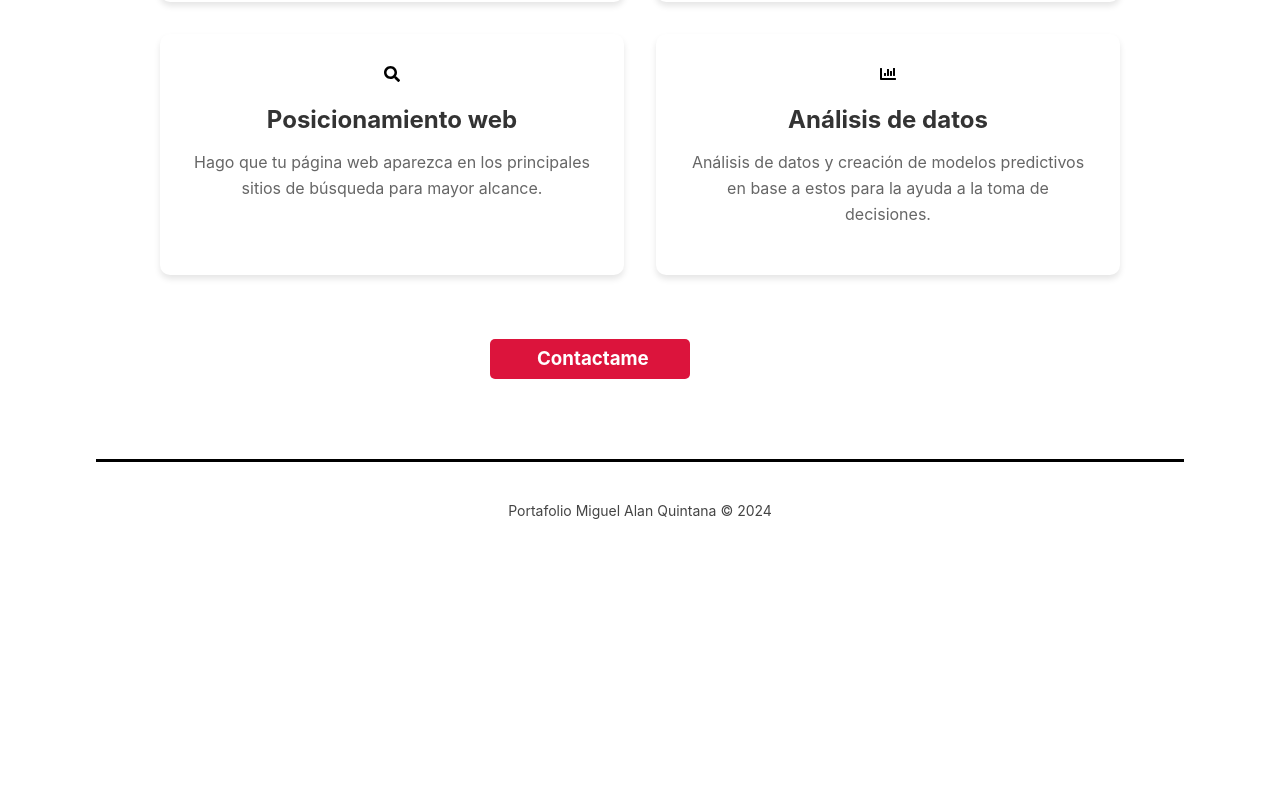
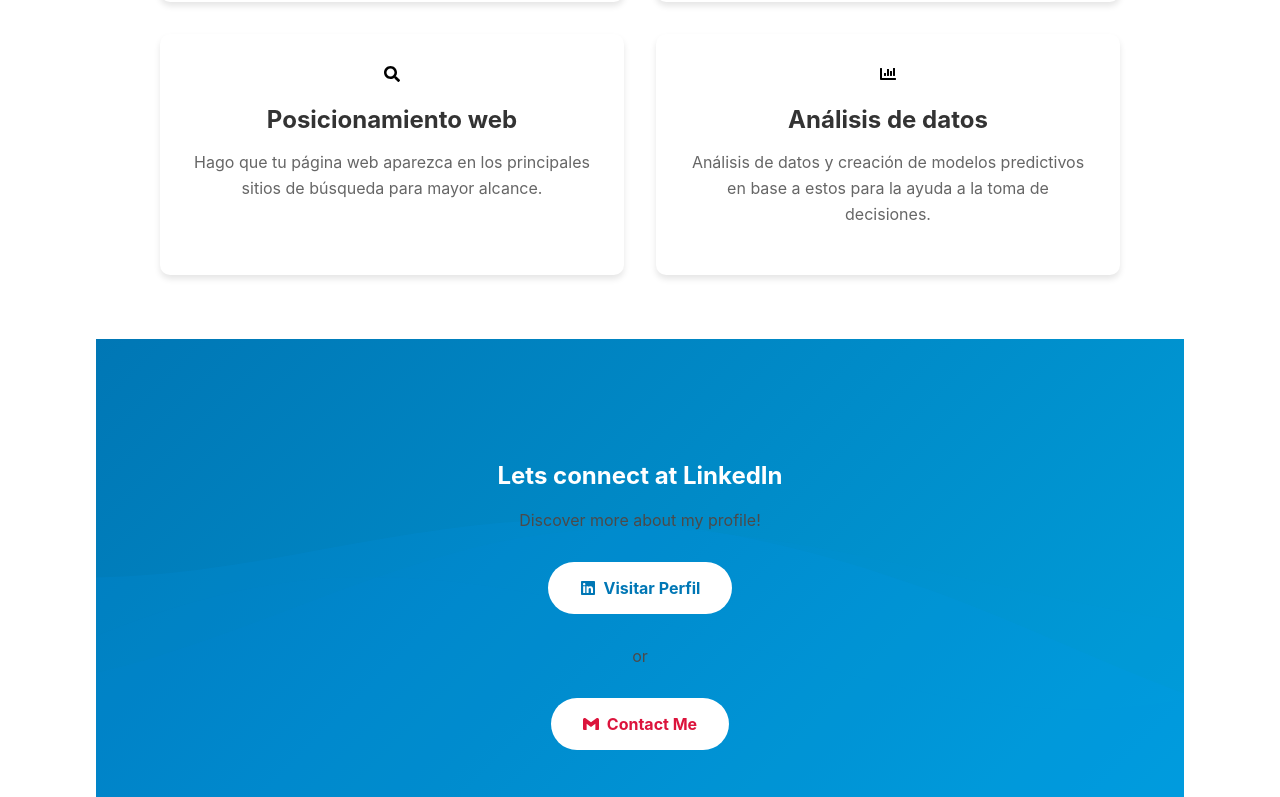
Before and after one commit to Alanquintana0/portafolio, a React (Create React App) app: page /inicio in a window 1280 px wide. Shown: the part 2000-2797 px from the top of the page. Before the commit the page ends 2519 px from the top, so only its background shows below. Built offline with nearby package versions, Linux system fonts and the light colour scheme; the HTML template or start-up script is replaced by a standard one.

Commit message:
Se modificaron los estilos y se agrego una seccion dedicada a redes sociales y contacto por correo

```diff
--- a/src/components/Inicio.js
+++ b/src/components/Inicio.js
@@ -3,18 +3,14 @@ import { ProjectList } from './ProjectList'
 import { Contacto } from './Contacto'
 import { Presentacion } from './Presentacion'
 import { Servicios } from './Servicios'
+import { SocialNetwork } from './SocialNetwork'
 
 export const Inicio = () => {
   /*Pagina de inicio, pagina en la cual presento mi perfil*/
   return (
     <div className='home'>
-      <div class="svg-curves">
-        <svg data-name="Layer 1" xmlns="http://www.w3.org/2000/svg" viewBox="0 0 1200 120" preserveAspectRatio="none">
-          <path d="M0,0V46.29c47.79,22.2,103.59,32.17,158,28,70.36-5.37,136.33-33.31,206.8-37.5C438.64,32.43,512.34,53.67,583,72.05c69.27,18,138.3,24.88,209.4,13.08,36.15-6,69.85-17.84,104.45-29.34C989.49,25,1113-14.29,1200,52.47V0Z" opacity=".25" class="shape-fill"></path>
-          <path d="M0,0V15.81C13,36.92,27.64,56.86,47.69,72.05,99.41,111.27,165,111,224.58,91.58c31.15-10.15,60.09-26.07,89.67-39.8,40.92-19,84.73-46,130.83-49.67,36.26-2.85,70.9,9.42,98.6,31.56,31.77,25.39,62.32,62,103.63,73,40.44,10.79,81.35-6.69,119.13-24.28s75.16-39,116.92-43.05c59.73-5.85,113.28,22.88,168.9,38.84,30.2,8.66,59,6.17,87.09-7.5,22.43-10.89,48-26.93,60.65-49.24V0Z" opacity=".5" class="shape-fill"></path>
-          <path d="M0,0V5.63C149.93,59,314.09,71.32,475.83,42.57c43-7.64,84.23-20.12,127.61-26.46,59-8.63,112.48,12.24,165.56,35.4C827.93,77.22,886,95.24,951.2,90c86.53-7,172.46-45.71,248.8-84.81V0Z" class="shape-fill"></path>
-        </svg>
-      </div>
+
+
       <Presentacion/>
       {/*En esta seccion llamo al modulo ProjectList con un limite para que solo me muestre 2 proyectos y sus accesos.*/}
       <section className='latest-works'>
@@ -24,9 +20,12 @@ export const Inicio = () => {
       <section className="services">
         <Servicios></Servicios>
       </section>
-      <section className='contact'>
+      <section className="socialNetwork">
+        <SocialNetwork />
+      </section>
+      {/*<section className='contact'>
         <Contacto></Contacto>
-      </section>
+      </section>*/}
     </div>
   )
 }
--- /dev/null
+++ b/src/components/SocialNetwork.js
@@ -0,0 +1,44 @@
+import React from 'react'
+import { FaLinkedin } from 'react-icons/fa'
+import { SiGmail } from "react-icons/si";
+
+export const SocialNetwork = () => {
+  return (
+    <div className="linkedin-section">
+      <div className="wave-background">
+        <svg xmlns="http://www.w3.org/2000/svg" viewBox="0 0 1440 320" className="wave wave1">
+          <path fill="#0099ff" fillOpacity="0.1" d="M0,64L48,80C96,96,192,128,288,128C384,128,480,96,576,90.7C672,85,768,107,864,144C960,181,1056,235,1152,234.7C1248,235,1344,181,1392,154.7L1440,128L1440,320L1392,320C1344,320,1248,320,1152,320C1056,320,960,320,864,320C768,320,672,320,576,320C480,320,384,320,288,320C192,320,96,320,48,320L0,320Z"></path>
+        </svg>
+        <svg xmlns="http://www.w3.org/2000/svg" viewBox="0 0 1440 320" className="wave wave2">
+          <path fill="#0099ff" fillOpacity="0.2" d="M0,192L48,197.3C96,203,192,213,288,192C384,171,480,117,576,101.3C672,85,768,107,864,128C960,149,1056,171,1152,165.3C1248,160,1344,128,1392,112L1440,96L1440,320L1392,320C1344,320,1248,320,1152,320C1056,320,960,320,864,320C768,320,672,320,576,320C480,320,384,320,288,320C192,320,96,320,48,320L0,320Z"></path>
+        </svg>
+        <svg xmlns="http://www.w3.org/2000/svg" viewBox="0 0 1440 320" className="wave wave3">
+          <path fill="#0099ff" fillOpacity="0.15" d="M0,256L48,229.3C96,203,192,149,288,133.3C384,117,480,139,576,165.3C672,192,768,224,864,213.3C960,203,1056,149,1152,117.3C1248,85,1344,75,1392,69.3L1440,64L1440,320L1392,320C1344,320,1248,320,1152,320C1056,320,960,320,864,320C768,320,672,320,576,320C480,320,384,320,288,320C192,320,96,320,48,320L0,320Z"></path>
+        </svg>
+      </div>
+
+      <div className="linkedin-nombre" style={{ position: 'relative', zIndex: 2 }}>
+        <h2>Lets connect at LinkedIn</h2>
+        <p>Discover more about my profile!</p>
+        <a
+          href="https://www.linkedin.com/in/miguel-alan-quintana-montano-063321279"
+          target="_blank"
+          rel="noopener noreferrer"
+          className="linkedin-button"
+        >
+          <FaLinkedin /> Visitar Perfil
+        </a>
+        <br />
+        <p>or</p>
+        <a
+          href="https://www.linkedin.com/in/tu-perfil"
+          target="_blank"
+          rel="noopener noreferrer"
+          className="gmail-button"
+        >
+          <SiGmail /> Contact Me
+        </a>
+      </div>
+    </div>
+  );
+}
--- a/src/index.css
+++ b/src/index.css
@@ -627,3 +627,112 @@ button:hover{
   transform: translateY(-3px);
   box-shadow: 0 4px 6px rgba(0, 0, 0, 0.1);
 }
+
+.wave-background {
+  position: absolute;
+  bottom: 0;
+  left: 0;
+  width: 100%;
+  height: 100%;
+  overflow: hidden;
+  pointer-events: none;
+  z-index: 1;
+}
+
+.wave {
+  position: absolute;
+  bottom: 0;
+  left: 0;
+  width: 200%;
+  height: auto;
+  transform-origin: 0 0;
+}
+
+.wave1 {
+  animation: wave-slide 15s linear infinite;
+  z-index: 1;
+  opacity: 01;
+}
+
+.wave2 {
+  animation: wave-slide 15s linear infinite;
+  z-index: 2;
+  opacity: 0.2;
+}
+
+.wave3 {
+  animation: wave-slide 25s linear infinite;
+  z-index: 3;
+  opacity: 0.15;
+}
+
+@keyframes wave-slide {
+  0% {
+    transform: translateX(0);
+  }
+  100% {
+    transform: translateX(-50%);
+  }
+}
+
+.linkedin-section {
+  position: relative;
+  padding: 4rem 2rem;
+  overflow: hidden;
+  background: linear-gradient(135deg, #0077b5 0%, #00a0dc 100%);
+  color: white;
+  text-align: center;
+  min-height: 400px;
+  display: flex;
+  align-items: center;
+  justify-content: center;
+  isolation: isolate;
+}
+
+
+
+.linkedin-nombre {
+  max-width: 800px;
+  margin: 0 auto;
+}
+
+.linkedin-button {
+  display: inline-flex;
+  align-items: center;
+  gap: 0.5rem;
+  background-color: white;
+  color: #0077b5;
+  padding: 1rem 2rem;
+  border-radius: 30px;
+  text-decoration: none;
+  font-weight: bold;
+  transition: all 0.3s ease;
+  margin: 1rem;
+  z-index: 10;
+}
+
+.gmail-button {
+  display: inline-flex;
+  align-items: center;
+  gap: 0.5rem;
+  background-color: white;
+  color: crimson;
+  padding: 1rem 2rem;
+  border-radius: 30px;
+  text-decoration: none;
+  font-weight: bold;
+  transition: all 0.3s ease;
+  margin: 1rem;
+  z-index: 10;
+}
+
+
+.linkedin-button:hover {
+  transform: translateY(-3px);
+  box-shadow: 0 5px 15px rgba(0, 0, 0, 0.2);
+}
+
+.gmail-button:hover {
+  transform: translateY(-3px);
+  box-shadow: 0 5px 15px rgba(0, 0, 0, 0.2);
+}
--- /dev/null
+++ b/src/styles/LinkedIn.css
@@ -0,0 +1,41 @@
+.linkedin-section {
+  padding: 4rem 2rem;
+  background: linear-gradient(135deg, #0077b5 0%, #00a0dc 100%);
+  color: white;
+  text-align: center;
+  border-radius: 10px;
+  margin: 2rem 0;
+}
+
+.linkedin-content {
+  max-width: 800px;
+  margin: 0 auto;
+}
+
+.linkedin-content h2 {
+  font-size: 2.5rem;
+  margin-bottom: 1rem;
+}
+
+.linkedin-content p {
+  font-size: 1.2rem;
+  margin-bottom: 2rem;
+}
+
+.linkedin-button {
+  display: inline-flex;
+  align-items: center;
+  gap: 0.5rem;
+  background-color: white;
+  color: #0077b5;
+  padding: 1rem 2rem;
+  border-radius: 30px;
+  text-decoration: none;
+  font-weight: bold;
+  transition: all 0.3s ease;
+}
+
+.linkedin-button:hover {
+  transform: translateY(-3px);
+  box-shadow: 0 5px 15px rgba(0, 0, 0, 0.2);
+}
```
Also changed, not shown: src/components/LinkedIn.js (added, +21 -0 lines), 1 other file (tests, documents, lock files or other folders).
